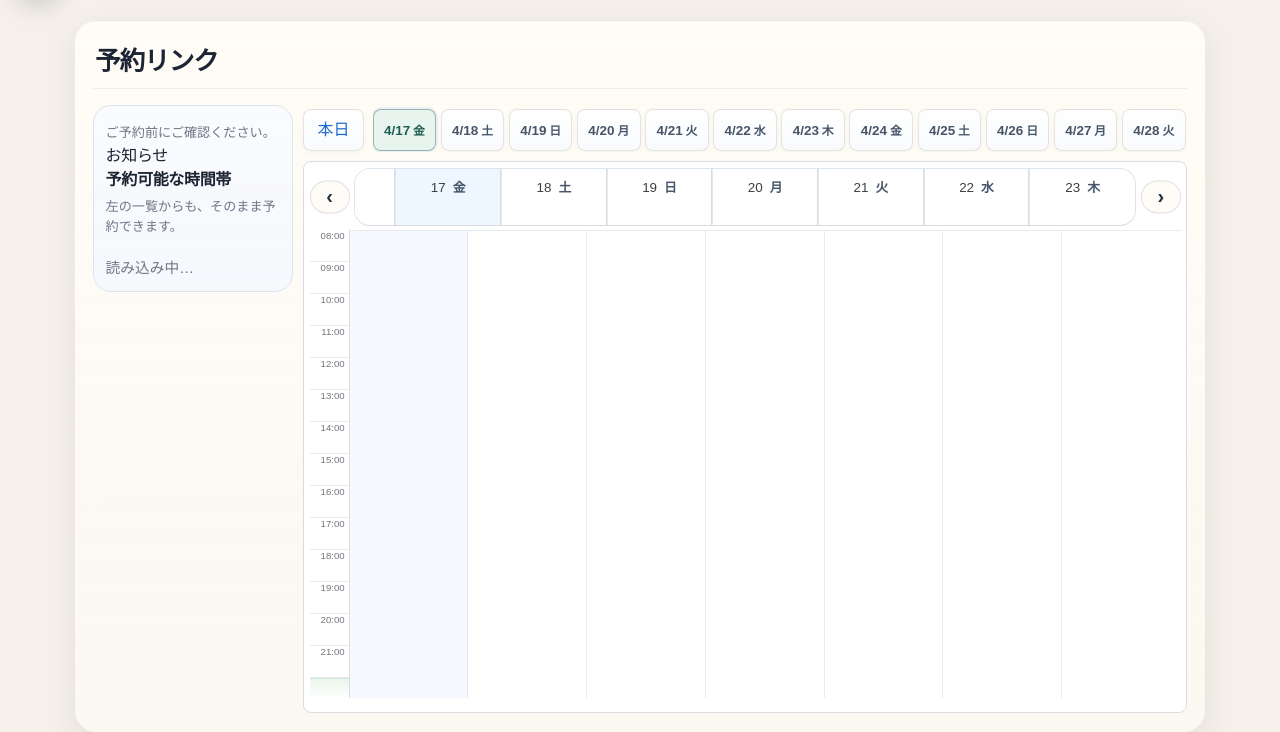
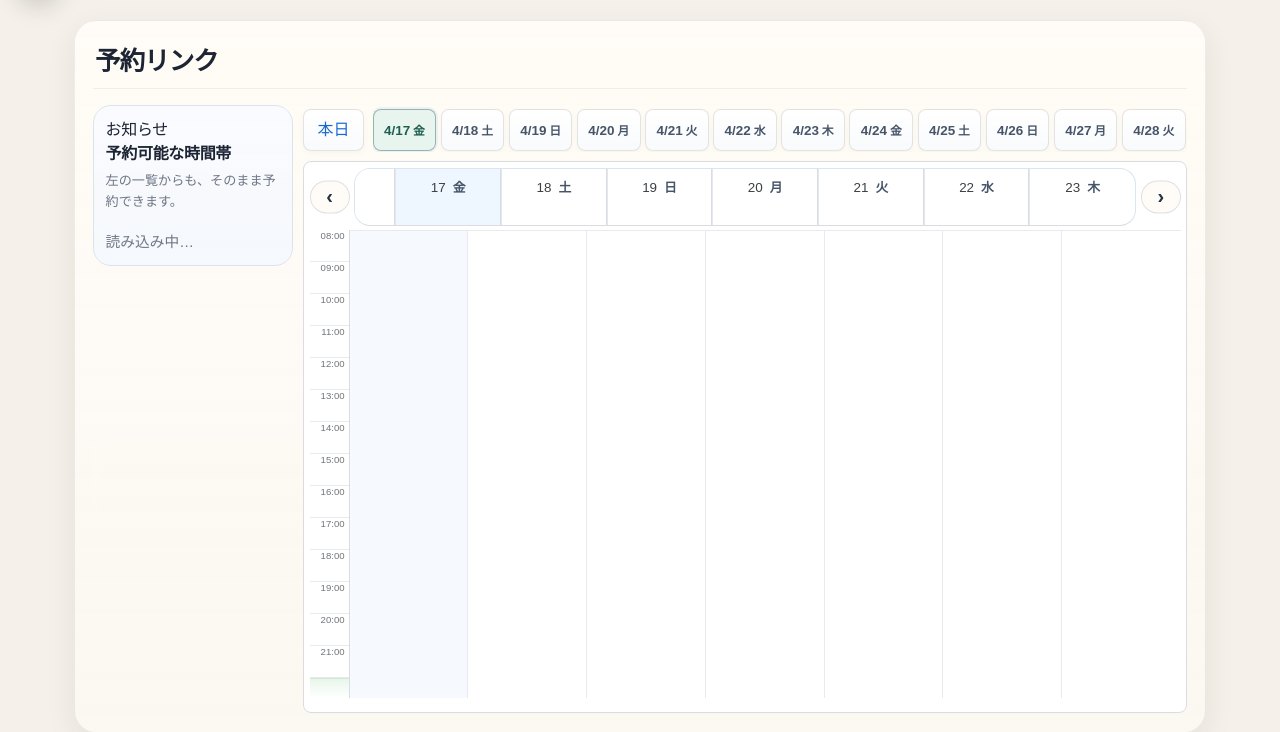
Before and after one commit to stezuka-lab/booking-app, a FastAPI app: page /app/booking/1 in a window 1280 px wide. Shown: the part 66-798 px from the top of the page. Run offline with FastAPI, Linux system fonts and the light colour scheme.

Commit message:
Show booking notice intro only when needed

```diff
--- a/app/web/templates/booking.html
+++ b/app/web/templates/booking.html
@@ -17,7 +17,7 @@
     <div class="booking-scheduler-layout">
       <aside class="booking-slot-sidebar">
         <div class="booking-slot-sidebar__head">
-          <p class="booking-slot-sidebar__lead">ご予約前にご確認ください。</p>
+          <p class="booking-slot-sidebar__lead" id="booking-notice-intro" hidden>ご予約前にご確認ください。</p>
           <p class="booking-slot-sidebar__title">お知らせ</p>
           <p class="booking-link-notice booking-multiline-note" id="booking-link-notice" hidden></p>
           <h2 class="booking-slot-sidebar__title">予約可能な時間帯</h2>
@@ -877,10 +877,14 @@
     const lt = m.link && m.link.title ? m.link.title : 'オンライン予約';
     document.getElementById('page-heading').textContent = lt;
     const noticeWrap = document.getElementById('booking-link-notice');
+    const noticeIntro = document.getElementById('booking-notice-intro');
     const preBookingNotice = m.link && m.link.pre_booking_notice ? m.link.pre_booking_notice : '';
     if (noticeWrap) {
       noticeWrap.hidden = !preBookingNotice;
       noticeWrap.textContent = preBookingNotice;
+    }
+    if (noticeIntro) {
+      noticeIntro.hidden = !preBookingNotice;
     }
     const ga = m.ga4_measurement_id;
     if (ga) {
```
